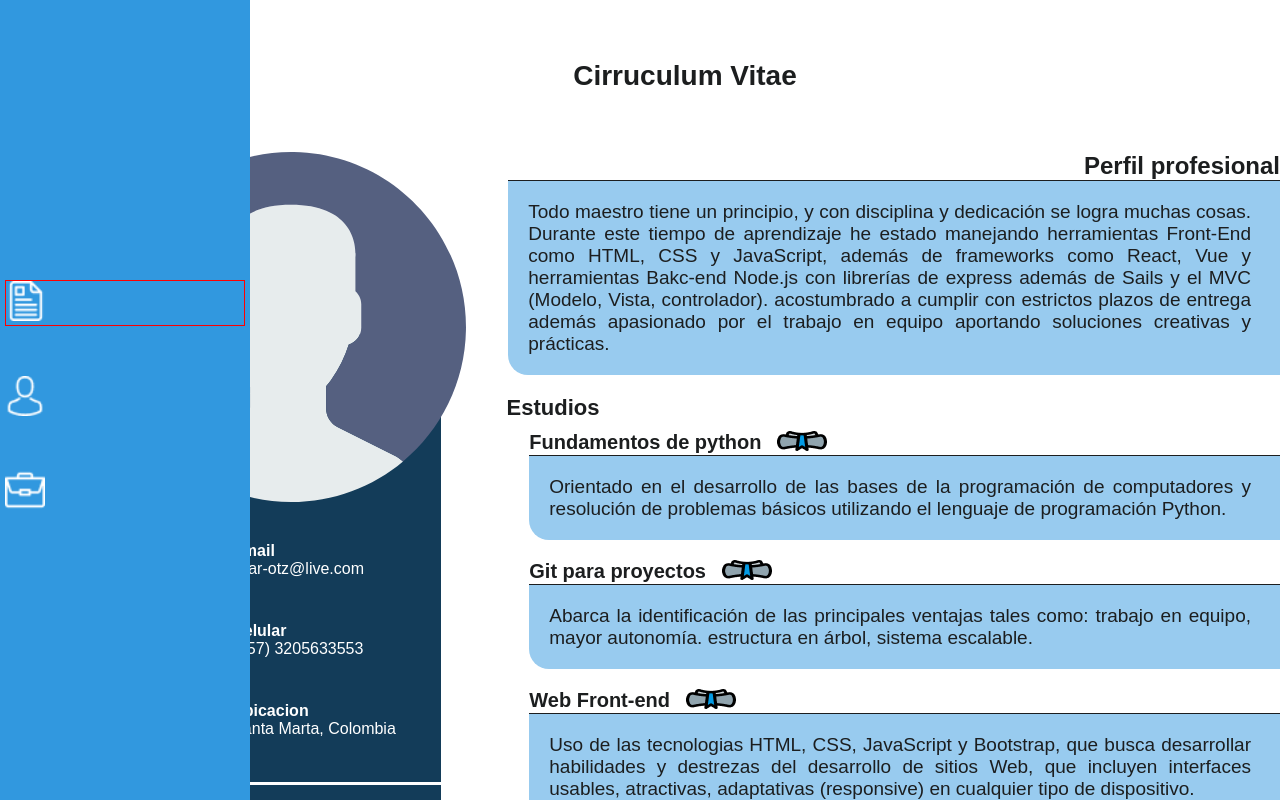
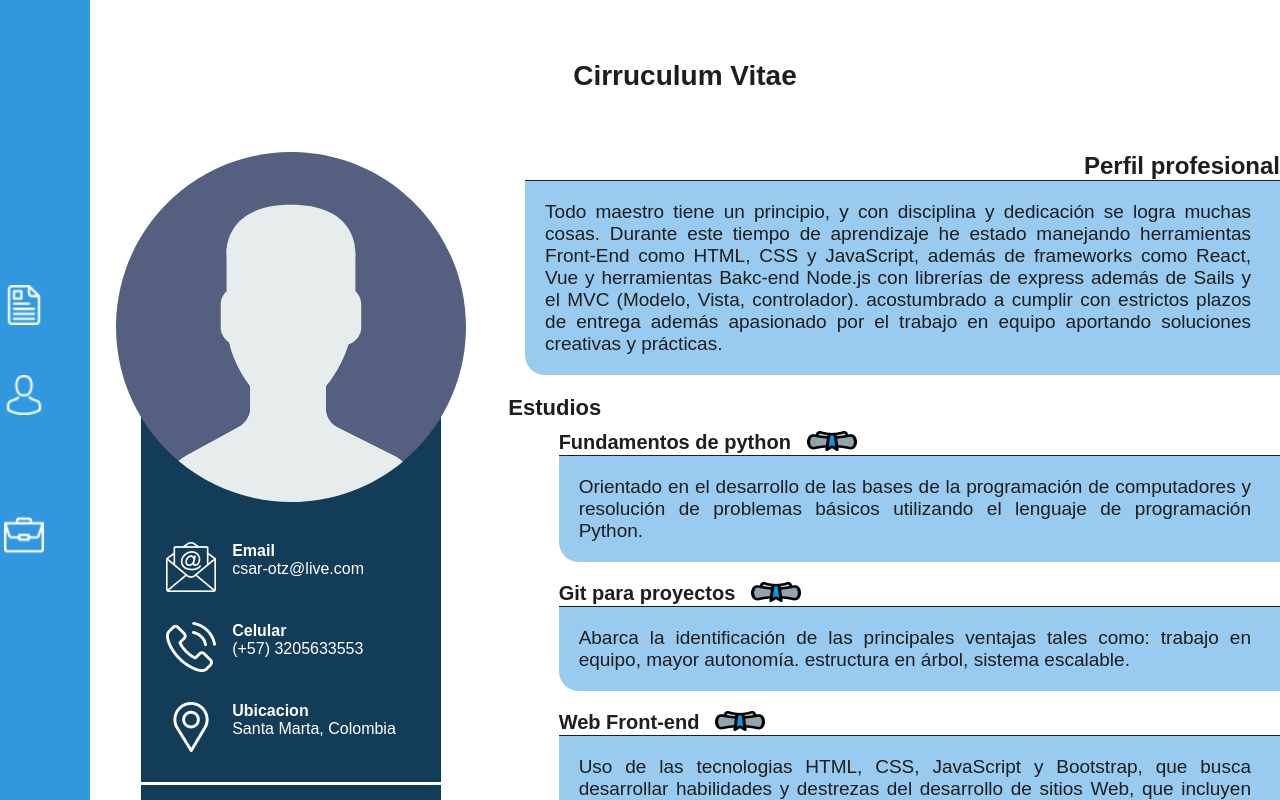
Before and after one commit to CesarJOritzM/curriculum_vitae, a Vue app in the folder cv_vue/: page / in a window 1280 px wide. Shown: the top 800 px of the page. Built offline with nearby package versions, Linux system fonts and the light colour scheme; a web font is replaced by a local one.

Commit message:
definiendo logica de las pestañas

```diff
--- a/cv_vue/src/App.vue
+++ b/cv_vue/src/App.vue
@@ -1,21 +1,21 @@
 <template>
   <div id="app">
     <div id="Cv" class="contenido open"><Cv /></div>
-    <div id="Abountme" class="contenido "><AboutMe /></div>
-    <div id="Contacme" class="contenido "><ContactMe /></div>
-    <div id="Briefcase" class="contenido "><Briefcase /></div>
+    <div id="Abountme" class="contenido"><AboutMe /></div>
+    <div id="Contacme" class="contenido"><ContactMe /></div>
+    <div id="Briefcase" class="contenido"><Briefcase /></div>
 
     <footer id=" munu" class="extend">
       <ul class="menu">
         <div class="items">
-          <li v-for="(item, index) in menu" :key="index" :id="item.name" :class="item.class" >
-            <a href="#" :ref="item.name"
-              ><img
-                :src="item.image"
-                class="menu-item"
-                @click="manejoClick($event)"
-              />
-            </a>
+          <li v-for="(item, index) in menu" :key="index" :class="item.class" >
+            <img
+              :src="item.image"
+              :id="item.name"
+              :ref="item.name"
+              class="menu-item"
+              @click="changeview($event)"
+            />
           </li>
         </div>
       </ul>
@@ -38,10 +38,10 @@ export default {
   data: () => {
     return {
       menu: [
-        { name: "cv", image: cv, class: "selected" },
-        { name: "about-me", image: aboutme, class: "0" },
-        { name: "contact-me", image: contact, class: "0" },
-        { name: "work", image: work, class: "0" },
+        { name: "cv", image: cv, class: "" },
+        { name: "about-me", image: aboutme, class: "" },
+        { name: "contact-me", image: contact, class: "" },
+        { name: "work", image: work, class: "" },
       ],
     };
   },
@@ -52,9 +52,16 @@ export default {
     Cv,
   },
   methods: {
-
+    changeview: function (evento){
+      console.log(evento);
+      // for (var tab of this.$data.menu){
+      //   if (tab.name == evento.target.id){
+      //     console.log(evento.target.id);
+      //   }
+      // }
+    }
   }
-};
+}
 </script>
 
 <style>
@@ -98,25 +105,29 @@ footer {
 .menu {
   list-style: none;
   display: flex;
+  height: 100%;
   justify-content: center;
-  align-items: center;
-  height: 100%;
+}
+.menu-item {
+  margin-top: 0.3125rem;
+  height: 1.875rem;
+  width: 1.875rem;
 }
 .items {
   display: flex;
-  width: 17.2rem;
-  justify-content: space-between;
+}
+.items li {
+  width: 3rem;
+  height: 2.5rem;
+  text-align: center;
+  margin: 0px 1.25rem;
 }
 .selected {
-  border: 1px solid red;
+  background: white;
+  border-radius: 0px 0px 5px 5px;
 }
-.extend{
-  width: 250px;
-}
-.items li a {
-  display: inline-block;
-  width: 100%;
-  height: 100%;
+.selected img {
+  filter: brightness(1%);
 }
 @media screen and (min-width: 720px) {
   .contenido {
--- a/cv_vue/src/components/cv.vue
+++ b/cv_vue/src/components/cv.vue
@@ -186,7 +186,7 @@ export default {
 }
 .pofile-title {
   align-self: end;
-  margin-left: 7.8%;
+  margin-left: 8%;
 }
 .information {
   display: none;
@@ -204,7 +204,7 @@ export default {
 }
 .profile-content {
   border-top: solid 1px #1c1e1f;
-  width: 92%;
+  max-width: 90%;
   background: #98cbef;
   border-radius: 0px 0px 0px 1.25rem;
 }
@@ -217,12 +217,12 @@ export default {
   text-align: -webkit-right;
 }
 .studies h2 {
-  margin-left: 7.8%;
+  margin-left: 8%;
   margin-bottom: 0.625rem;
   text-align: left;
 }
 .certificate {
-  width: 89.5%;
+  max-width: 86%;
   margin-bottom: 1.25rem;
 }
 .certificate-title {
```
